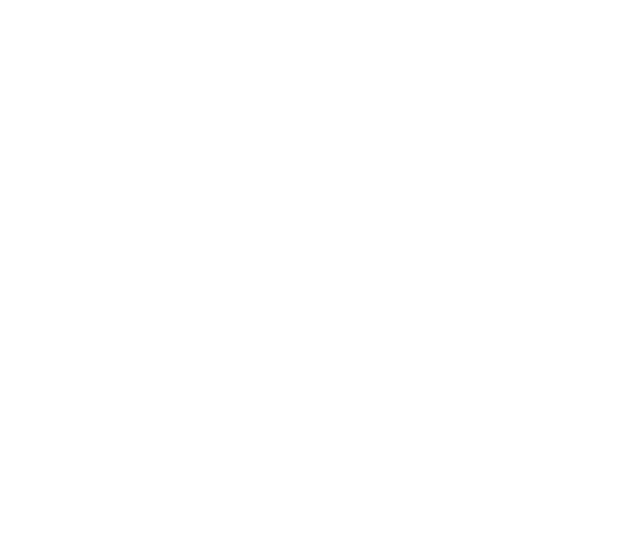
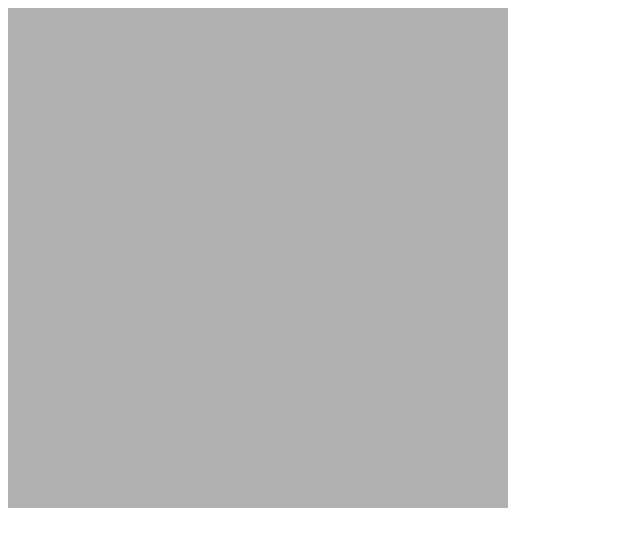
Before and after one commit to davidlueke/etch, a plain HTML site: page index.html in a window 1280 px wide. Shown: the whole page, without its empty margins (0-640 px from the left). Drawn offline with Linux system fonts and the light colour scheme.

Commit message:
Edit index, script, style - see changes below
index.html now creates the box div itself.

style.css used to change the attributes of tile and box classes

Edit style.cs to create tiles based on the given width stored in the pixel
variable.

Get width make sure to get the % of the width and height needed to fill
the div box with even squares.

```diff
--- a/index.html
+++ b/index.html
@@ -8,6 +8,8 @@
         <title>Etch-a-Sketch</title>
     </head>
     <body>
+        <div class="box"></div>
+
 
     </body>
 </html>
--- a/script.js
+++ b/script.js
@@ -1,11 +1,21 @@
-const box = document.createElement("div")
-box.classList.add("box")
-document.body.appendChild(box)
+function getWidth (){
+    let result = 100/pixel
+    return `${result}%`
+}
 
-for (i = 0; i < 16; i++){
+function createTiles(){
 
-    let tile = document.createElement("div")
-    tile.classList.add("tile")
-    box.appendChild(tile)
+    for (i = 0; i < (pixel*pixel); i++){
 
+        let tile = document.createElement("div")
+        tile.classList.add("tile")
+        tile.style.minHeight = getWidth()
+        tile.style.minWidth = getWidth()
+        box.appendChild(tile)
+    }
 }
+
+let pixel = 32
+const box = document.querySelector(".box")
+
+createTiles()
--- a/style.css
+++ b/style.css
@@ -0,0 +1,15 @@
+
+.box {
+    box-sizing: border-box;
+    background-color: red;
+    display: flex;
+    flex-wrap: wrap;
+    height: 500px;
+    width: 500px;
+}
+
+.tile {
+    box-sizing: border-box;
+    background-color: rgb(177, 177, 177);
+    flex: 1;
+}
```
